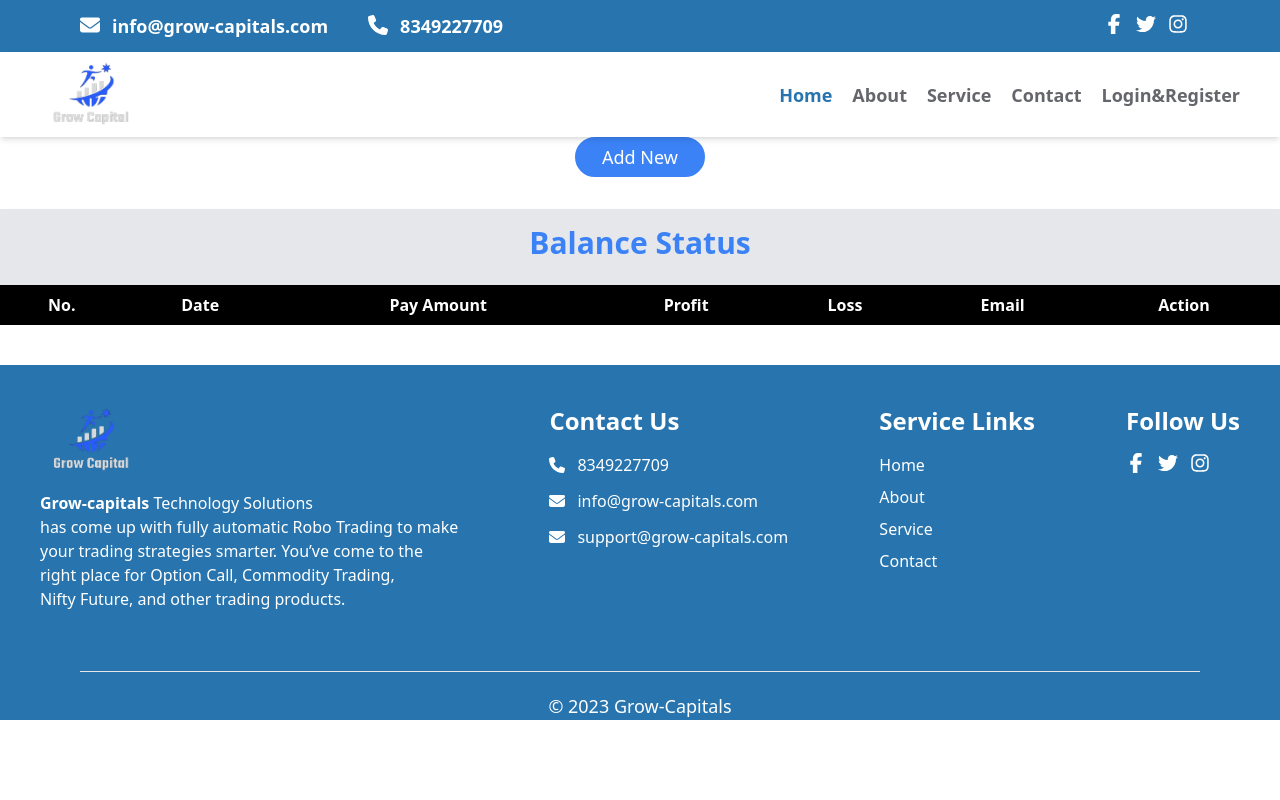
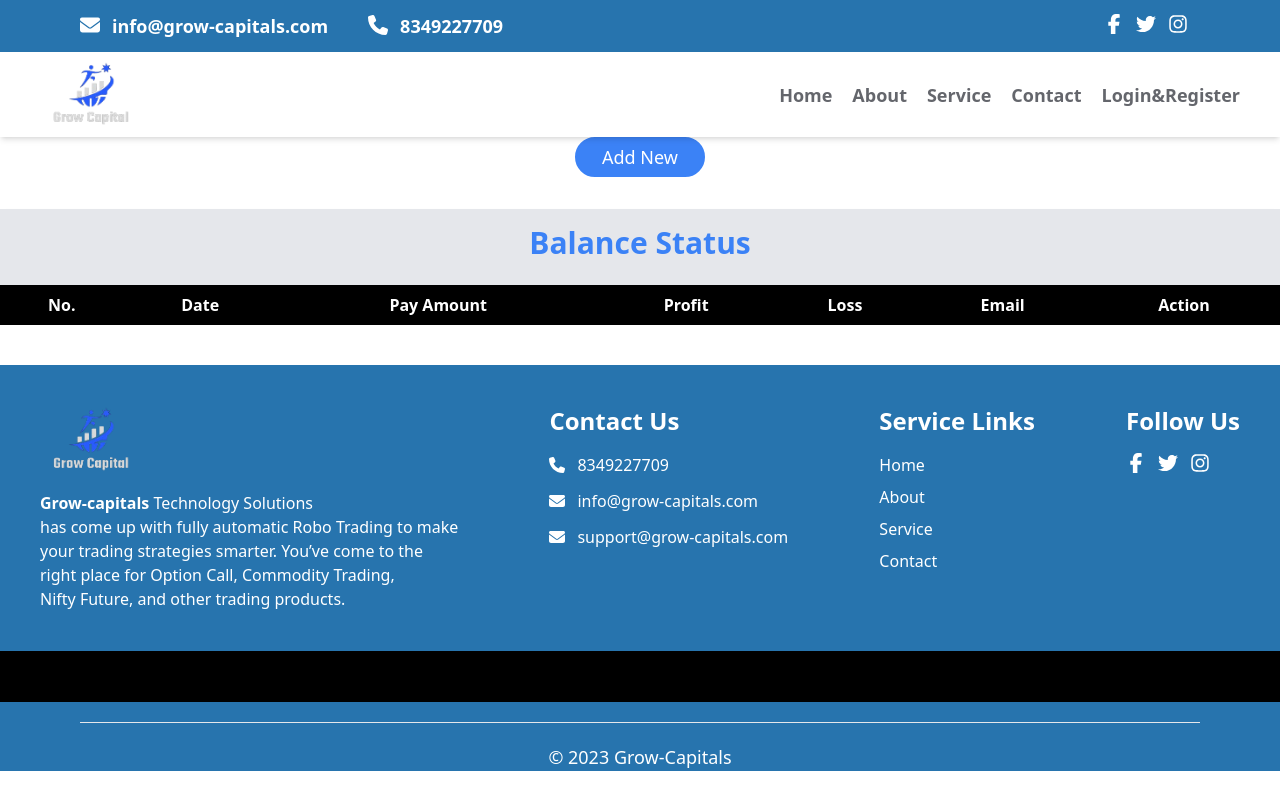
Before and after one commit to gravitonweb-IT/grow-capitals, a React (Create React App) app: page /addfund in a window 1280 px wide. Built offline with nearby package versions, Linux system fonts and the light colour scheme.

Commit message:
nav-bar-modify

```diff
--- a/src/Common/FooterOne.jsx
+++ b/src/Common/FooterOne.jsx
@@ -94,6 +94,53 @@ const FooterOne = () => {
       </p>
     </div>
   </div>
+<div className="bg-black text-white p-2 text-lg ">
+
+ <div className="site-footer-row-container-inner px-11">
+
+   <div className="site-container">
+
+     <div className="site-middle-footer-inner-wrap site-footer-row site-footer-row-columns-1 site-footer-row-column-layout-row site-footer-row-tablet-column-layout-default site-footer-row-mobile-column-layout-row ft-ro-dir-row ft-ro-collapse-normal ft-ro-t-dir-default ft-ro-m-dir-default ft-ro-lstyle-plain">
+
+       <div className="site-footer-middle-section-1 site-footer-section footer-section-inner-items-1">
+
+         <div className="footer-widget-area widget-area site-footer-focus-item footer-widget5 content-align-default content-tablet-align-default content-mobile-align-default content-valign-default content-tablet-valign-default content-mobile-valign-default" data-section="sidebar-widgets-footer5">
+
+           <div className="footer-widget-area-inner site-info-inner">
+
+             <section id="block-12" className="widget widget_block">
+
+               <p></p>
+
+               <div className="ticker-news">
+
+                 <marquee behavior="scroll" direction="left" className="px-4">
+
+                   {/* Add your marquee content here */}
+
+                   Mutual funds are subject to market, or systematic, risk. This is because there is no way to predict what will happen in the future or whether a given asset will increase or decrease in value. Because the market cannot be accurately predicted or completely controlled, no investment is risk-free.
+
+                 </marquee>
+
+               </div>
+
+               <p></p>
+
+             </section>
+
+           </div>
+
+         </div>
+
+       </div>
+
+     </div>
+
+   </div>
+
+ </div>
+
+</div>
 
   <hr class="my-2 md:my-5 w-100 mx-5 md:mx-20 " color="white"></hr>
 
--- a/src/Common/NavigationBar.jsx
+++ b/src/Common/NavigationBar.jsx
@@ -163,7 +163,7 @@ const NavigationBar = () => {
           <li>
             <Link
             to="/"
-              className="text-[#2774AE] text-lg font-semibold"
+              className="text-[#64666C] hover:text-blue-500 text-lg font-semibold"
               activeClassName="font-bold"
             >
               Home
@@ -173,7 +173,7 @@ const NavigationBar = () => {
           <li>
             <Link
             to="/about"
-              className="text-[#64666C] text-lg font-semibold"
+              className="text-[#64666C] hover:text-blue-500 text-lg font-semibold"
               activeClassName="font-bold"
             >
               About
@@ -183,7 +183,7 @@ const NavigationBar = () => {
           <li>
             <Link
             to="/service"
-              className="text-[#64666C] text-lg font-semibold"
+              className="text-[#64666C] hover:text-blue-500 text-lg font-semibold"
               activeClassName="font-bold"
             >
              Service
@@ -193,7 +193,7 @@ const NavigationBar = () => {
           <li>
             <Link
             to="/contact"
-              className="text-[#64666C] text-lg font-semibold"
+              className="text-[#64666C] hover:text-blue-500 text-lg font-semibold"
               activeClassName="font-bold"
             >
             Contact
@@ -203,7 +203,7 @@ const NavigationBar = () => {
           <li>
             <Link
             to="/loginandregister"
-              className="text-[#64666C] text-lg font-semibold"
+              className="text-[#64666C] hover:text-blue-500 text-lg font-semibold"
               activeClassName="font-bold"
             >
             Login&Register
```
